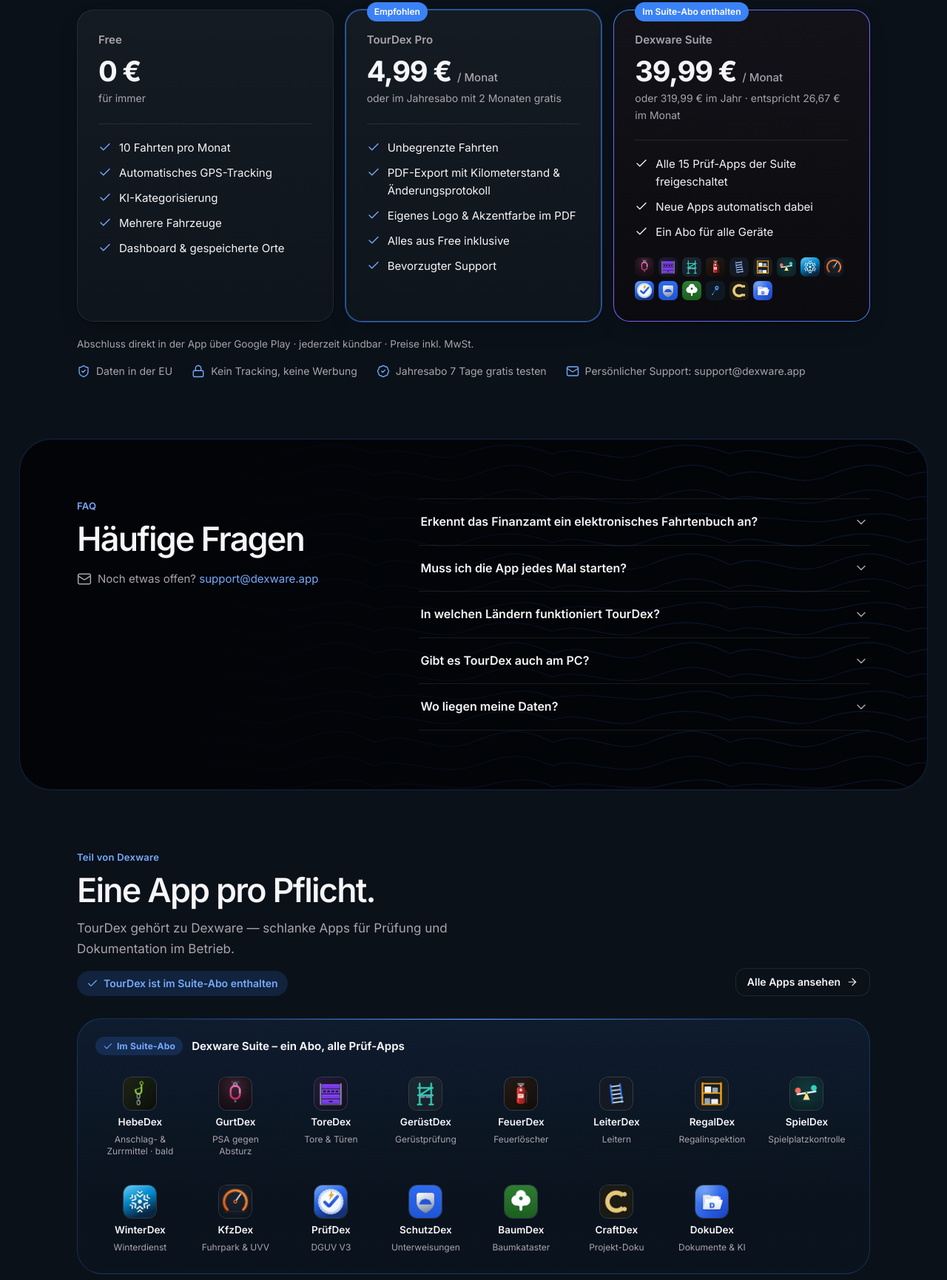
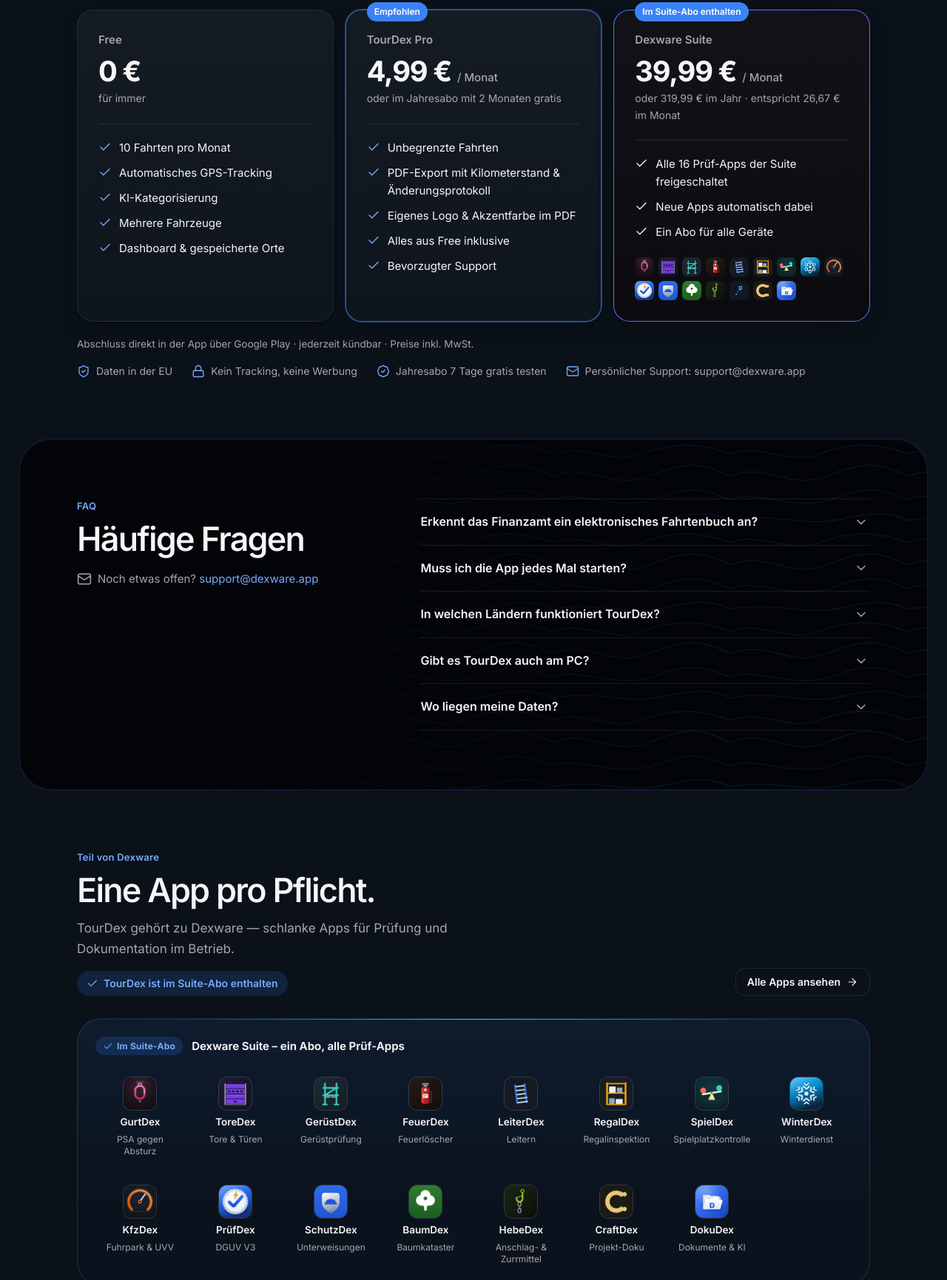
Before and after one commit to CraftlogAPP/routelog-web, a plain HTML site: page index.html in a window 1280 px wide. Shown: the part 3179-4910 px from the top of the page at 74% size. Drawn offline with Linux system fonts and the light colour scheme.

Commit message:
Landing: HebeDex ist im Play Store (Link statt „bald“), Suite jetzt 16 Apps

```diff
--- a/index.html
+++ b/index.html
@@ -508,11 +508,11 @@
             <p class="price">39,99 € <small>/ Monat</small></p>
             <p class="per">oder 319,99 € im Jahr · entspricht 26,67 € im Monat</p>
             <ul>
-              <li><svg class="i" viewBox="0 0 24 24" fill="none" stroke="currentColor" stroke-width="1.8" stroke-linecap="round" stroke-linejoin="round" aria-hidden="true"><path d="M20 6 9 17l-5-5" /></svg>Alle 15 Prüf-Apps der Suite freigeschaltet</li>
+              <li><svg class="i" viewBox="0 0 24 24" fill="none" stroke="currentColor" stroke-width="1.8" stroke-linecap="round" stroke-linejoin="round" aria-hidden="true"><path d="M20 6 9 17l-5-5" /></svg>Alle 16 Prüf-Apps der Suite freigeschaltet</li>
               <li><svg class="i" viewBox="0 0 24 24" fill="none" stroke="currentColor" stroke-width="1.8" stroke-linecap="round" stroke-linejoin="round" aria-hidden="true"><path d="M20 6 9 17l-5-5" /></svg>Neue Apps automatisch dabei</li>
               <li><svg class="i" viewBox="0 0 24 24" fill="none" stroke="currentColor" stroke-width="1.8" stroke-linecap="round" stroke-linejoin="round" aria-hidden="true"><path d="M20 6 9 17l-5-5" /></svg>Ein Abo für alle Geräte</li>
             </ul>
-            <div class="icons" aria-hidden="true"><img src="assets/apps/gurtdex.webp" alt="" width="26" height="26" loading="lazy" /><img src="assets/apps/toredex.webp" alt="" width="26" height="26" loading="lazy" /><img src="assets/apps/geruestdex.webp" alt="" width="26" height="26" loading="lazy" /><img src="assets/apps/feuerdex.webp" alt="" width="26" height="26" loading="lazy" /><img src="assets/apps/leiterdex.webp" alt="" width="26" height="26" loading="lazy" /><img src="assets/apps/regaldex.webp" alt="" width="26" height="26" loading="lazy" /><img src="assets/apps/spieldex.webp" alt="" width="26" height="26" loading="lazy" /><img src="assets/apps/winterdex.webp" alt="" width="26" height="26" loading="lazy" /><img src="assets/apps/kfzdex.webp" alt="" width="26" height="26" loading="lazy" /><img src="assets/apps/pruefdex.webp" alt="" width="26" height="26" loading="lazy" /><img src="assets/apps/schutzdex.webp" alt="" width="26" height="26" loading="lazy" /><img src="assets/apps/baumdex.webp" alt="" width="26" height="26" loading="lazy" /><img src="assets/apps/tourdex.webp" alt="" width="26" height="26" loading="lazy" /><img src="assets/apps/craftdex.webp" alt="" width="26" height="26" loading="lazy" /><img src="assets/apps/dokudex.webp" alt="" width="26" height="26" loading="lazy" /></div>
+            <div class="icons" aria-hidden="true"><img src="assets/apps/gurtdex.webp" alt="" width="26" height="26" loading="lazy" /><img src="assets/apps/toredex.webp" alt="" width="26" height="26" loading="lazy" /><img src="assets/apps/geruestdex.webp" alt="" width="26" height="26" loading="lazy" /><img src="assets/apps/feuerdex.webp" alt="" width="26" height="26" loading="lazy" /><img src="assets/apps/leiterdex.webp" alt="" width="26" height="26" loading="lazy" /><img src="assets/apps/regaldex.webp" alt="" width="26" height="26" loading="lazy" /><img src="assets/apps/spieldex.webp" alt="" width="26" height="26" loading="lazy" /><img src="assets/apps/winterdex.webp" alt="" width="26" height="26" loading="lazy" /><img src="assets/apps/kfzdex.webp" alt="" width="26" height="26" loading="lazy" /><img src="assets/apps/pruefdex.webp" alt="" width="26" height="26" loading="lazy" /><img src="assets/apps/schutzdex.webp" alt="" width="26" height="26" loading="lazy" /><img src="assets/apps/baumdex.webp" alt="" width="26" height="26" loading="lazy" /><img src="assets/apps/hebedex.webp" alt="" width="26" height="26" loading="lazy" /><img src="assets/apps/tourdex.webp" alt="" width="26" height="26" loading="lazy" /><img src="assets/apps/craftdex.webp" alt="" width="26" height="26" loading="lazy" /><img src="assets/apps/dokudex.webp" alt="" width="26" height="26" loading="lazy" /></div>
           </div>
         </div>
 
@@ -552,7 +552,6 @@
         <div class="fam-tier rv">
           <p class="fam-head"><span class="fam-tag"><svg class="i" viewBox="0 0 24 24" fill="none" stroke="currentColor" stroke-width="1.8" stroke-linecap="round" stroke-linejoin="round" aria-hidden="true"><path d="M20 6 9 17l-5-5" /></svg>Im Suite-Abo</span><b>Dexware Suite – ein Abo, alle Prüf-Apps</b></p>
           <div class="family">
-          <a href="https://hebedex.dexware.app"><img src="assets/apps/hebedex.webp" alt="" width="44" height="44" loading="lazy" /><b>HebeDex</b><small>Anschlag- & Zurrmittel · bald</small></a>
           <a href="https://gurtdex.dexware.app"><img src="assets/apps/gurtdex.webp" alt="" width="44" height="44" loading="lazy" /><b>GurtDex</b><small>PSA gegen Absturz</small></a>
           <a href="https://toredex.dexware.app"><img src="assets/apps/toredex.webp" alt="" width="44" height="44" loading="lazy" /><b>ToreDex</b><small>Tore & Türen</small></a>
           <a href="https://geruestdex.dexware.app"><img src="assets/apps/geruestdex.webp" alt="" width="44" height="44" loading="lazy" /><b>GerüstDex</b><small>Gerüstprüfung</small></a>
@@ -565,6 +564,7 @@
           <a href="https://pruefdex.dexware.app"><img src="assets/apps/pruefdex.webp" alt="" width="44" height="44" loading="lazy" /><b>PrüfDex</b><small>DGUV V3</small></a>
           <a href="https://schutzdex.dexware.app"><img src="assets/apps/schutzdex.webp" alt="" width="44" height="44" loading="lazy" /><b>SchutzDex</b><small>Unterweisungen</small></a>
           <a href="https://baumdex.dexware.app"><img src="assets/apps/baumdex.webp" alt="" width="44" height="44" loading="lazy" /><b>BaumDex</b><small>Baumkataster</small></a>
+          <a href="https://hebedex.dexware.app"><img src="assets/apps/hebedex.webp" alt="" width="44" height="44" loading="lazy" /><b>HebeDex</b><small>Anschlag- & Zurrmittel</small></a>
           <a href="https://craftdex.dexware.app"><img src="assets/apps/craftdex.webp" alt="" width="44" height="44" loading="lazy" /><b>CraftDex</b><small>Projekt-Doku</small></a>
           <a href="https://dokudex.dexware.app"><img src="assets/apps/dokudex.webp" alt="" width="44" height="44" loading="lazy" /><b>DokuDex</b><small>Dokumente & KI</small></a>
           </div>
```
